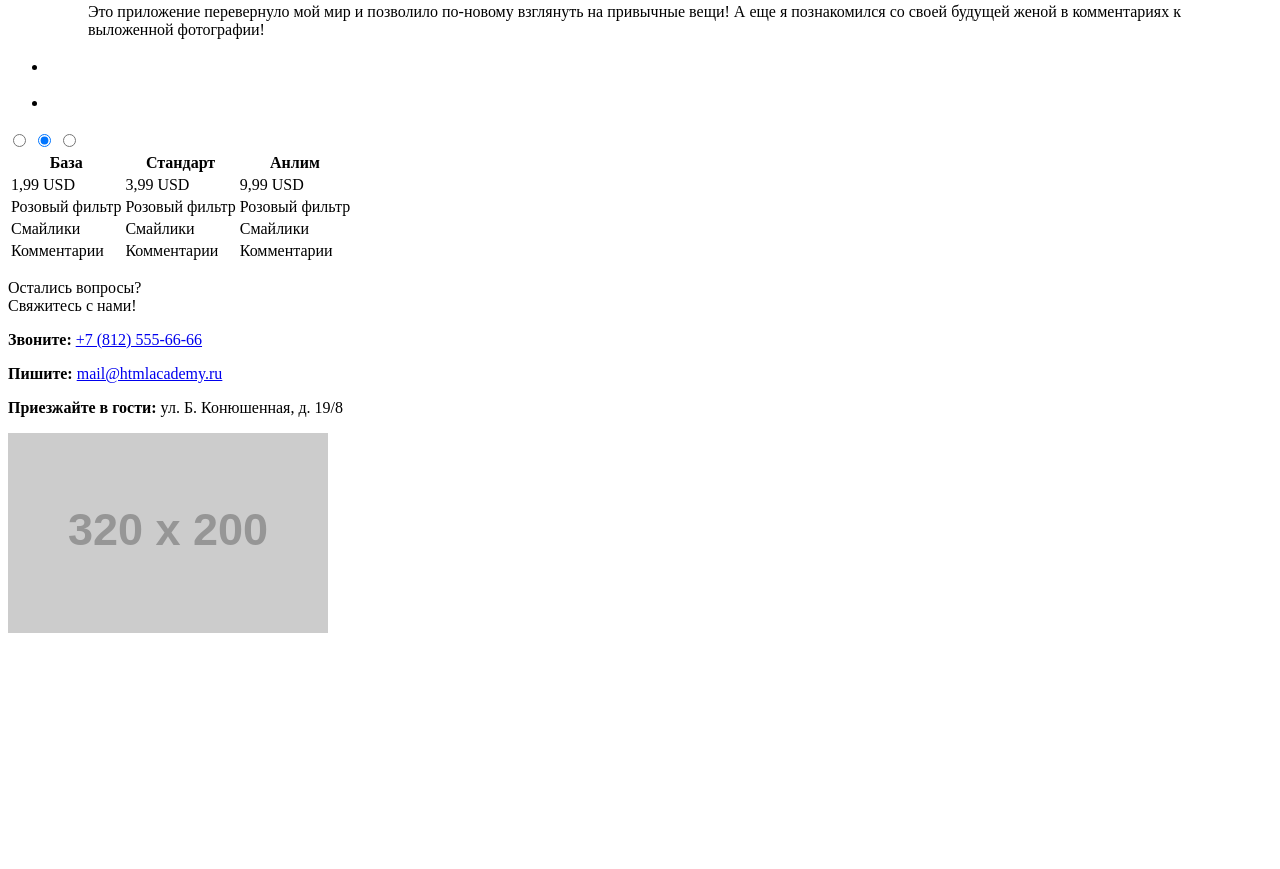
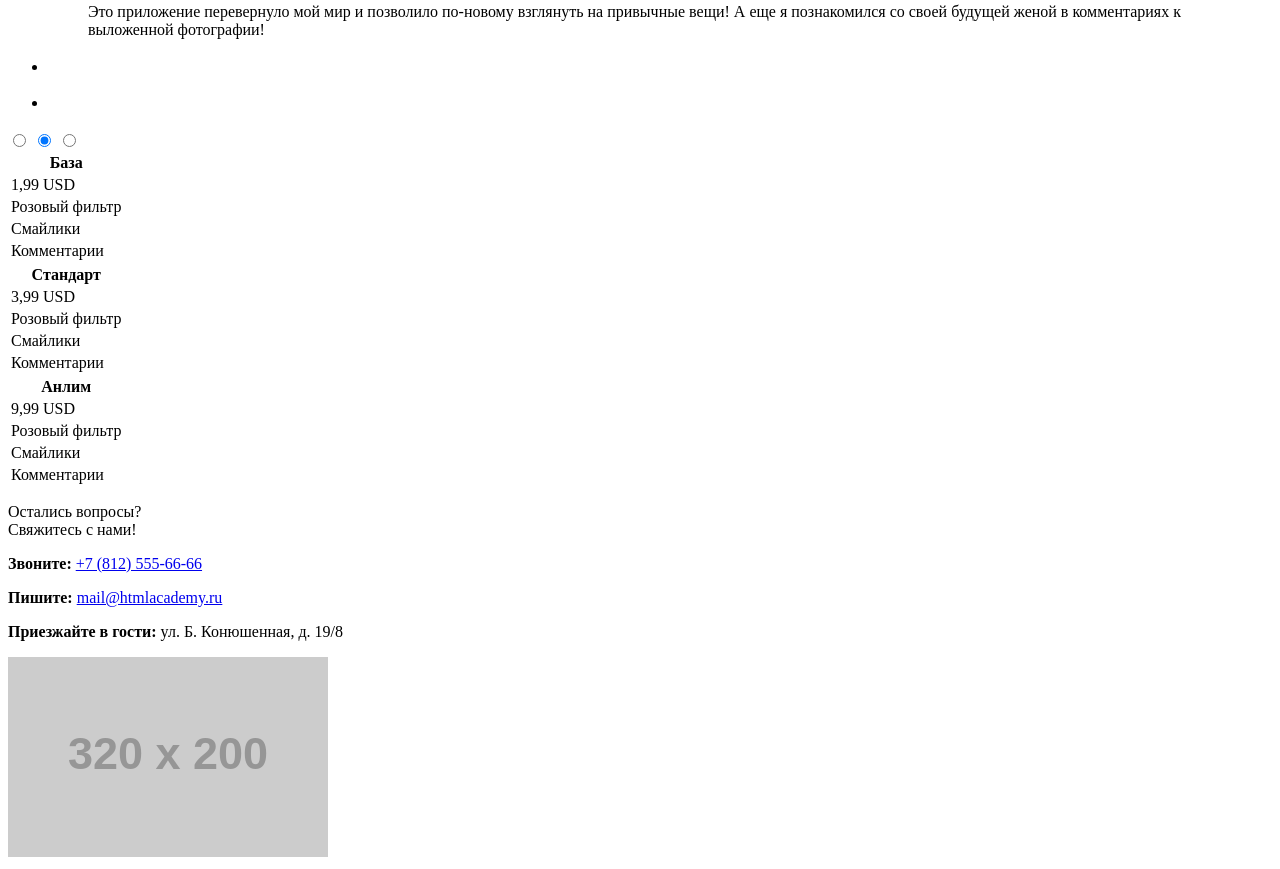
Before and after one commit to yulezc/226263-pink, a website: page index.html in a window 1280 px wide. Shown: the part 1428-2297 px from the top of the page. Before the commit the page ends 2073 px from the top, so only its background shows below. Drawn offline with Linux system fonts and the light colour scheme; placeholder pictures from the web are drawn by us.

Commit message:
внесены изменения в разметку

```diff
--- a/index.html
+++ b/index.html
@@ -109,34 +109,33 @@
           <input class="price-slider__input" type="radio" name="price" id="price-input-1">
           <input class="price-slider__input" type="radio" name="price" id="price-input-2" checked>
           <input class="price-slider__input" type="radio" name="price" id="price-input-3">
-
-          <table class="price__table">
-            <tr class="price__table-tariff">
-              <th>База</th>
-              <th class="hit">Стандарт</th>
-              <th>Анлим</th>
-            </tr>
-            <tr class="price__table-cost">
-              <td>1,99 USD</td>
-              <td>3,99 USD</td>
-              <td>9,99 USD</td>
-            </tr>
-            <tr class="price__table-row">
-              <td>Розовый фильтр</td>
-              <td>Розовый фильтр</td>
-              <td>Розовый фильтр</td>
-            </tr>
-            <tr class="price__table-row">
-              <td>Смайлики</td>
-              <td>Смайлики</td>
-              <td>Смайлики</td>
-            </tr>
-            <tr class="price__table-row">
-              <td>Комментарии</td>
-              <td>Комментарии</td>
-              <td>Комментарии</td>
-            </tr>
-          </table>
+          <div class="price__table">
+            <table>
+              <tr><th>База</th></tr>
+              <tr><td>1,99 USD</td></tr>
+              <tr><td>Розовый фильтр</td></tr>
+              <tr><td>Смайлики</td></tr>
+              <tr><td>Комментарии</td></tr>
+            </table>
+          </div>
+          <div class="price__table">
+            <table>
+              <tr><th>Стандарт</th></tr>
+              <tr><td>3,99 USD</td></tr>
+              <tr><td>Розовый фильтр</td></tr>
+              <tr><td>Смайлики</td></tr>
+              <tr><td>Комментарии</td></tr>
+            </table>
+          </div>
+          <div class="price__table">
+            <table>
+              <tr><th>Анлим</th></tr>
+              <tr><td>9,99 USD</td></tr>
+              <tr><td>Розовый фильтр</td></tr>
+              <tr><td>Смайлики</td></tr>
+              <tr><td>Комментарии</td></tr>
+            </table>
+          </div>
           <div class="price__toggles  price-slider__toggles">
             <label class="price-slider__toggle" for="price-input-1"></label>
             <label class="price-slider__toggle" for="price-input-2"></label>
```
